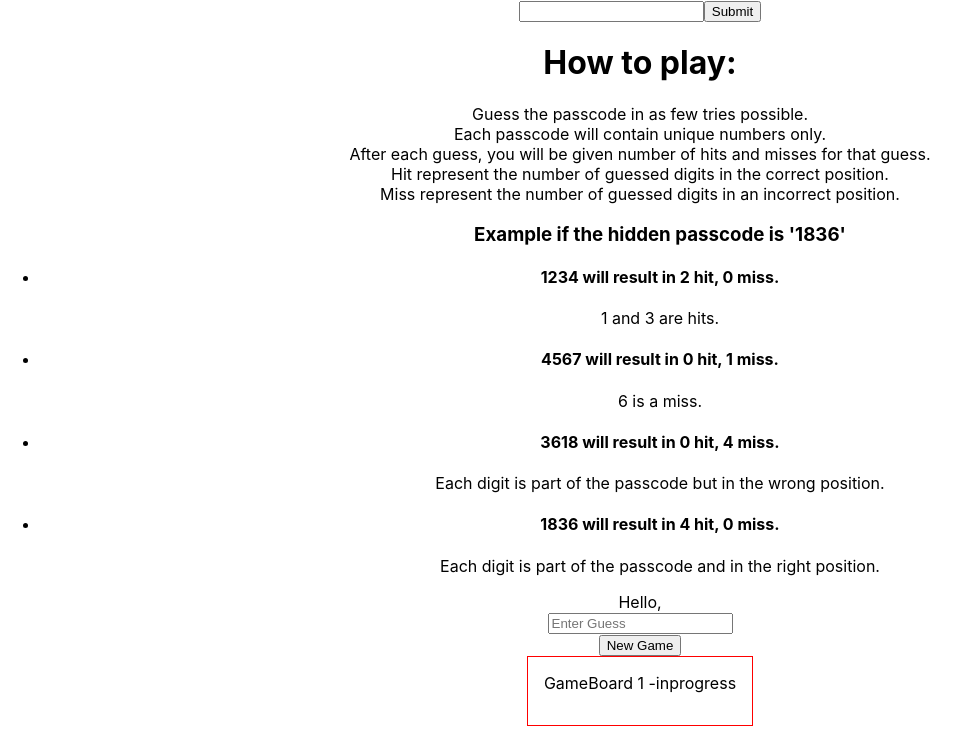
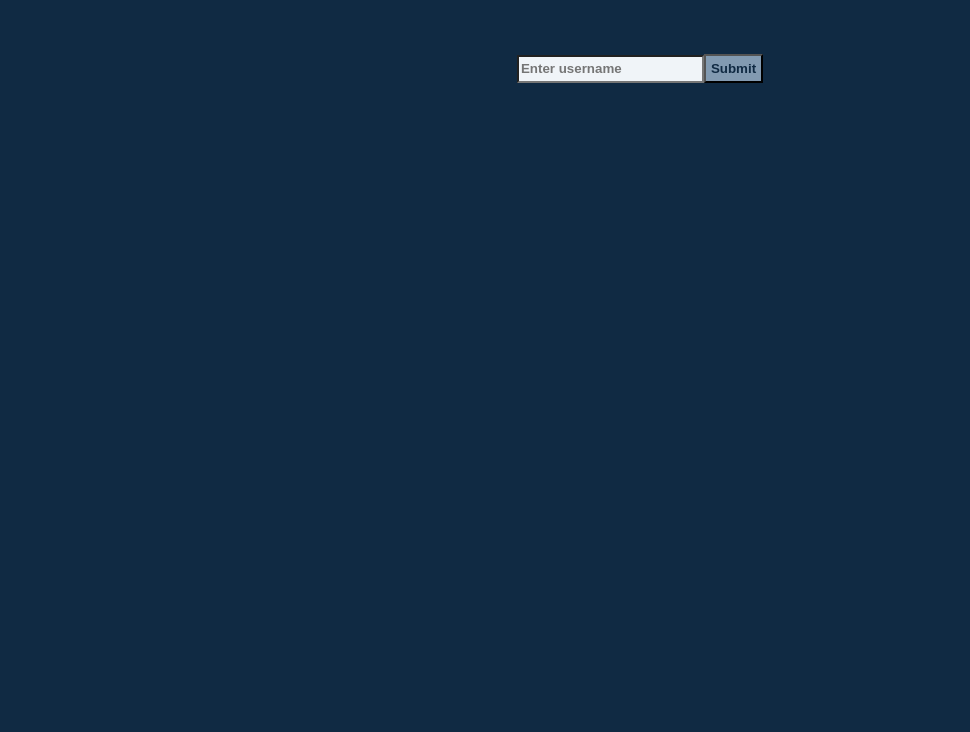
Before and after one commit to HagayHaut/code-cracker, a React (Create React App) app: page /help in a window 1280 px wide. Shown: the top 732 px of the page, without its empty margins (0-970 px from the left). Built offline with nearby package versions, Linux system fonts and the light colour scheme.

Commit message:
styling and settings form formatting

```diff
--- a/db.json
+++ b/db.json
@@ -50,6 +50,39 @@
       ],
       "time": 68,
       "id": 3
+    },
+    {
+      "username": "hagay",
+      "score": 1,
+      "settings": {
+        "passwordLength": 4,
+        "randomEventsLimit": 0,
+        "numberOfGameBoards": 1,
+        "showTimer": false
+      },
+      "password": "7403",
+      "guesses": [
+        "7403"
+      ],
+      "time": 60,
+      "id": 4
+    },
+    {
+      "username": "hagay",
+      "score": 2,
+      "settings": {
+        "passwordLength": 4,
+        "randomEventsLimit": 0,
+        "numberOfGameBoards": 1,
+        "showTimer": false
+      },
+      "password": "4870",
+      "guesses": [
+        "1234",
+        "4870"
+      ],
+      "time": 38,
+      "id": 5
     }
   ]
 }
--- a/package.json
+++ b/package.json
@@ -6,11 +6,14 @@
     "@testing-library/jest-dom": "^5.16.4",
     "@testing-library/react": "^13.2.0",
     "@testing-library/user-event": "^13.5.0",
+    "bootstrap": "^5.1.3",
     "react": "^18.1.0",
+    "react-bootstrap": "^2.3.1",
     "react-dom": "^18.1.0",
     "react-router": "^6.3.0",
     "react-router-dom": "^6.3.0",
     "react-scripts": "5.0.1",
+    "styled-components": "^5.3.5",
     "web-vitals": "^2.1.4"
   },
   "scripts": {
--- a/src/App.css
+++ b/src/App.css
@@ -1,40 +1,22 @@
 .App {
   text-align: center;
+  font-family: 'Courier New', Courier, monospace;
+  font-weight: bolder;
+  color: white;
+  background: #486581;
+  padding: 0;
+  margin: 0;
+  top: 0;
+  width: 100%;
+  height: 100%;
 }
 
-.App-logo {
-  height: 40vmin;
-  pointer-events: none;
+html {
+  background: #486581;
 }
 
-@media (prefers-reduced-motion: no-preference) {
-  .App-logo {
-    animation: App-logo-spin infinite 20s linear;
-  }
-}
-
-.App-header {
-  background-color: #282c34;
-  min-height: 100vh;
-  display: flex;
-  flex-direction: column;
-  align-items: center;
-  justify-content: center;
-  font-size: calc(10px + 2vmin);
-  color: white;
-}
-
-.App-link {
-  color: #61dafb;
-}
-
-@keyframes App-logo-spin {
-  from {
-    transform: rotate(0deg);
-  }
-  to {
-    transform: rotate(360deg);
-  }
+.link {
+  text-decoration: none;
 }
 
 .board-container {
@@ -45,9 +27,12 @@
 
 .board {
   display: inline-block;
-  border: 1px solid red;
-  padding: 1rem 1rem;
+  background-color: #f0f4f8;
+  border-radius: 15px;
+  color: #102a43;
+  padding: 1rem;
   vertical-align: middle;
+  border: 2px solid #102a43;
 }
 
 .navbar {
@@ -58,6 +43,13 @@
 
 .navbar h3 {
   padding: 7px;
-  border: 1px solid black;
+  color: #102a43;
+  border: 2px solid #102a43;
   border-radius: 10px;
+  background-color: #f0f4f8;
+  box-shadow: 0 6px 6px 9 #9fb3c8;
 }
+
+ul {
+  list-style: none;
+}
--- a/src/components/App.js
+++ b/src/components/App.js
@@ -28,6 +28,7 @@ function App() {
         <NavBar /> :
         <UsernameForm onUsernameSubmit={onUsernameSubmit}/>
       }
+      <br></br>
 
       <Switch>
         <Route path='/game' element={
@@ -36,6 +37,7 @@ function App() {
         <Route path='/settings' element={
           <>
             <Game username={username} settings={settings}/>
+
             <SettingsForm onUsernameSubmit={onUsernameSubmit} setSettings={setSettings}/>
           </>
           }/>
@@ -43,8 +45,8 @@ function App() {
 
         <Route path='/help' element={
           <>
+            <Game username={username} settings={settings}/>
             <Help />
-            <Game username={username} settings={settings}/>
           </> }/>
       </Switch>
 
--- a/src/components/Game.js
+++ b/src/components/Game.js
@@ -97,15 +97,19 @@ function Game({ username, settings, setSettings }) {
   }
 
   return (
-    <>
+    <div className='game'>
       <div>Hello, {username}</div>
+      <br></br>
       <GuessInput passwordLength={passwordLength} addGuess={addGuess}/>
+      <br></br>
       <button onClick={()=>handleNewGame()}>New Game</button>
+      <br></br>
       {showTimer ? <p>{convertTimer}</p> : null}
+      <br></br>
       <div className='board-container'>
         {arrGameBoards}
       </div>
-    </>
+    </div>
   )
 }
 
--- a/src/components/GameBoard.js
+++ b/src/components/GameBoard.js
@@ -73,9 +73,9 @@ function GameBoard({ game, guesses, addGuess, username , shuffle, settings, hand
 
   // add classname for solved/unsolved boards.
   return (
-    <div className="board">GameBoard {gameBoardNum} -
+    <div className="board">Board {gameBoardNum}
     {/* {password} */}
-    {isSolved? 'solved':'inprogress'}
+    {/* {isSolved? 'solved':'inprogress'} */}
       <ul style={{listStyleType: 'none'}}>
           {guessList}
       </ul>
--- a/src/components/Guess.js
+++ b/src/components/Guess.js
@@ -25,7 +25,7 @@ function Guess({ guess, password, index, boardNum}) {
 
     return (
         <li>
-            <p>{index+1}. Guess: {guess}, Hits: {hits}, Misses: {misses}</p>
+            <p>{index+1}. {guess}, Hit: {hits}, Miss: {misses}</p>
             {hits === 4 &&
                 <p>You won! It took you {index + 1} guesses!</p>}
 
--- a/src/components/GuessInput.js
+++ b/src/components/GuessInput.js
@@ -1,4 +1,16 @@
 import React, { useState } from 'react'
+import styled from 'styled-components';
+
+const StyledInput = styled.input`
+background: #f0f4f8;
+height: 22px;
+color: #102a43;
+font-weight: bolder;
+
+&&:focus {
+  border: 2px solid #d9e2ec
+}
+`
 
 function GuessInput({ addGuess, passwordLength }) {
 
@@ -29,7 +41,7 @@ function GuessInput({ addGuess, passwordLength }) {
   return (
     <>
     <form onSubmit={handleGuessSubmit}>
-        <input
+        <StyledInput
             type='number'
             placeholder='Enter Guess'
             onChange={e => setGuessInput(e.target.value)}
--- a/src/components/Leaderboard.js
+++ b/src/components/Leaderboard.js
@@ -11,17 +11,17 @@ function Leaderboard(){
 
     const scoresToDisplay = scores.sort((a, b) => a.score - b.score)
 
-    function Score({username, score}){
+    function Score({username, score, position}){
         return <li>
-            <p>{username}: {score}</p>
+            <p>{position}. {username}: {score} tries</p>
         </li>
     }
 
-    return <ol>
-        {scoresToDisplay.map(score => {
-            return <Score key={score.id} {...score}/>
+    return <ul>
+        {scoresToDisplay.map((score,i) => {
+            return <Score key={score.id} position={i+1} {...score}/>
         })}
-    </ol>
+    </ul>
 }
 
 export default Leaderboard;
--- a/src/components/NavBar.js
+++ b/src/components/NavBar.js
@@ -4,16 +4,16 @@ import { NavLink } from 'react-router-dom';
 function NavBar() {
   return (
     <div className='navbar'>
-      <NavLink to='/help'>
+      <NavLink className='link' to='/help'>
         <h3>Help</h3>
       </NavLink>
-      <NavLink to='/game'>
+      <NavLink to='/game' className='link'>
         <h3>Game</h3>
       </NavLink>
-      <NavLink to='/leaderboard'>
+      <NavLink to='/leaderboard' className='link'>
         <h3>Leaderboard</h3>
       </NavLink>
-      <NavLink to='/settings'>
+      <NavLink to='/settings' className='link'>
         <h3>Settings</h3>
       </NavLink>
     </div>
--- a/src/components/SettingsForm.js
+++ b/src/components/SettingsForm.js
@@ -1,6 +1,34 @@
 import React, {useState} from 'react'
 import { useNavigate } from 'react-router-dom';
+import styled from 'styled-components';
 
+const StyledInput = styled.input`
+  background: #f0f4f8;
+  height: 22px;
+  color: #102a43;
+  font-weight: bolder;
+
+  &&:focus {
+    border: 2px solid #d9e2ec
+  }
+`
+
+const StyledForm = styled.form`
+  display: flex;
+  flex-direction: column;
+
+`
+
+const Div = styled.div`
+  display: inline-block;
+`
+
+const StyledSubmit = styled.button`
+  background: #829ab1;
+  padding: 5px 5px 5px 5px;
+  color: #102a43;
+  font-weight: bolder;
+`
 
 function SettingsForm({setSettings}) {
   const [formData, setFormData] = useState({
@@ -24,17 +52,22 @@ function SettingsForm({setSettings}) {
   }
 
   return (
-    <form onSubmit={handleSubmit}>
-      <label> passwordLength</label>
-      <input type='number' name="passwordLength" value={formData.passwordLength} onChange={handleChange}></input>
-      <label> randomEventsLimit</label>
-      <input type='number' name="randomEventsLimit" value={formData.randomEventsLimit} onChange={handleChange}></input>
-      <label> numberOfGameBoards</label>
-      <input type='number' name="numberOfGameBoards" value={formData.numberOfGameBoards} onChange={handleChange}></input>
-      <label> showTimer</label>
-      <input type='checkbox' name="showTimer" value={formData.showTimer} onChange={handleChange}></input>
-      <button type='submit'>Submit</button>
-    </form>
+    <>
+      <h3>Game Settings</h3>
+      <Div>
+        <StyledForm onSubmit={handleSubmit}>
+          <label>Passcode Length</label>
+          <StyledInput type='number' name="passwordLength" value={formData.passwordLength} onChange={handleChange}></StyledInput>
+          <label>Max Number of Forced Guesses</label>
+          <StyledInput type='number' name="randomEventsLimit" value={formData.randomEventsLimit} onChange={handleChange}></StyledInput>
+          <label>Number of Game Boards</label>
+          <StyledInput type='number' name="numberOfGameBoards" value={formData.numberOfGameBoards} onChange={handleChange}></StyledInput>
+          <label><input type='checkbox' name="showTimer" value={formData.showTimer} onChange={handleChange}></input> Display Timer?</label>
+          <br></br>
+          <StyledSubmit type='submit'>Submit</StyledSubmit>
+        </StyledForm>
+      </Div>
+    </>
   )
 }
 
--- a/src/components/UsernameForm.js
+++ b/src/components/UsernameForm.js
@@ -1,5 +1,36 @@
 import React, { useState} from 'react';
 import { useNavigate } from 'react-router-dom';
+import styled from 'styled-components';
+// import Button from 'react-bootstrap/Button';
+
+
+const StyledForm = styled.form`
+  background: #102a43;
+  position: fixed;
+  padding: 0;
+  margin: 0;
+  top: 0;
+  width: 100%;
+  height: 100%;
+`
+
+const StyledInput = styled.input`
+  background: #f0f4f8;
+  height: 22px;
+  color: #102a43;
+  font-weight: bolder;
+
+  &&:focus {
+    border: 2px solid #d9e2ec
+  }
+`
+
+const StyledSubmit = styled.input`
+  background: #829ab1;
+  padding: 5px 5px 5px 5px;
+  color: #102a43;
+  font-weight: bolder;
+`
 
 
 function UsernameForm({ onUsernameSubmit }) {
@@ -15,13 +46,14 @@ function UsernameForm({ onUsernameSubmit }) {
     }
 
   return (
-    <form onSubmit={handleSubmit}>
+    <StyledForm onSubmit={handleSubmit}>
+      <br></br><br></br><br></br>
         <label />
-        <input value={nameInput} type='text' onChange={e => setNameInput(e.target.value)}></input>
-        <input type='submit' value='Submit'></input>
+        <StyledInput value={nameInput} type='text' onChange={e => setNameInput(e.target.value)} placeholder='Enter username'></StyledInput>
+        <StyledSubmit type='submit' value='Submit'></StyledSubmit>
 
 
-    </form>
+    </StyledForm>
   )
 }
 
```
Also changed, not shown: 1 other file (tests, documents, lock files or other folders).
